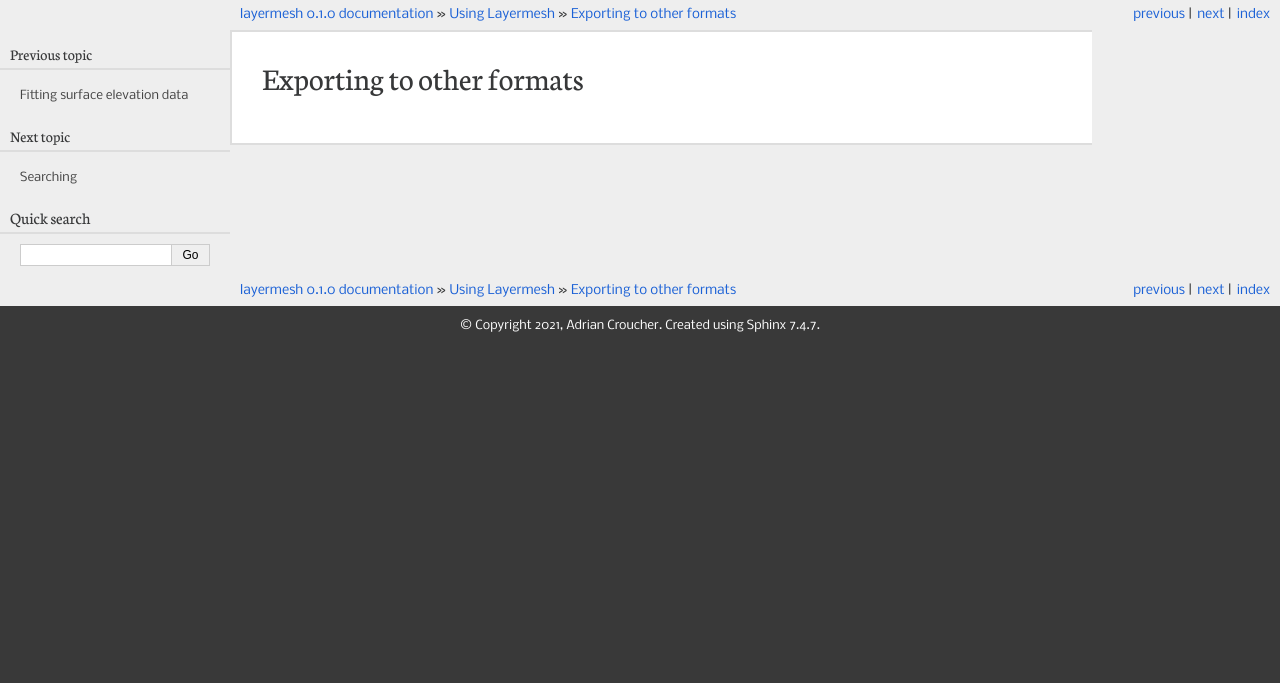
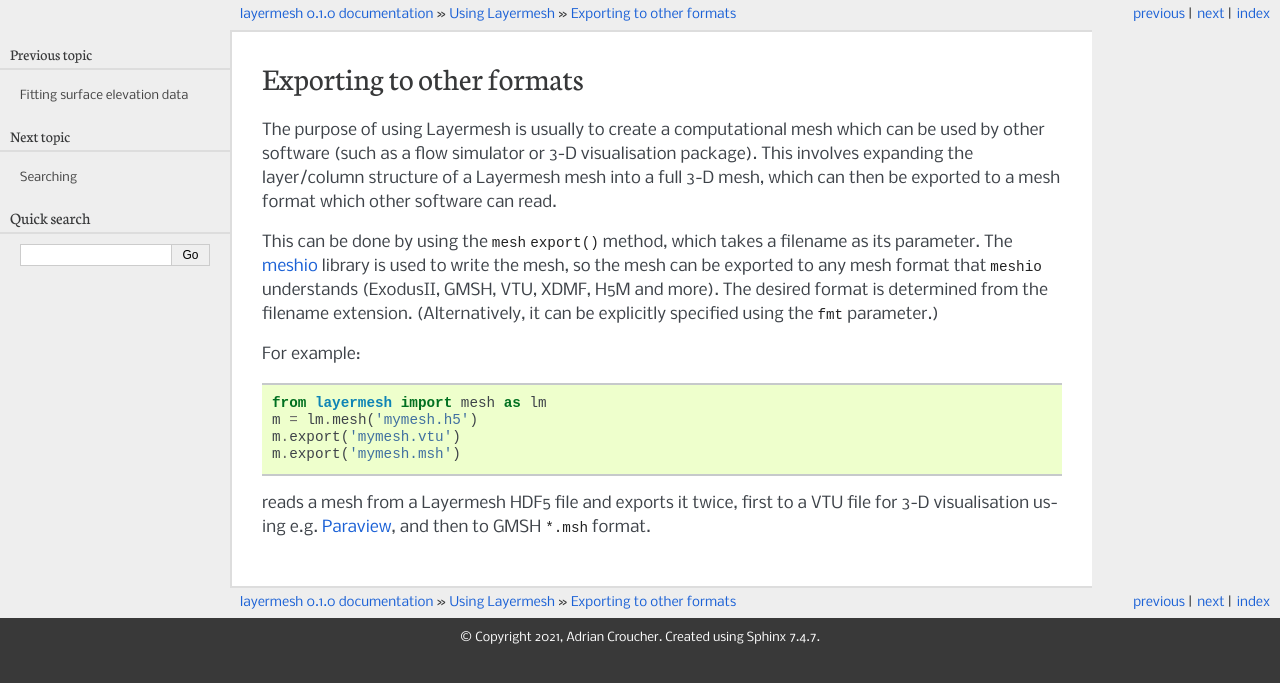
Before and after one commit to acroucher/layermesh, a Sphinx documentation site: the page built from doc/source/export.rst, in a window 1280 px wide. Shown: the top 683 px of the page. Built offline with Sphinx 7.4.7, drawn with Linux system fonts in a browser that asks for light colours.

Commit message:
Add docs on mesh exporting

```diff
--- a/doc/source/export.rst
+++ b/doc/source/export.rst
@@ -1,2 +1,29 @@
 Exporting to other formats
 ==========================
+
+The purpose of using Layermesh is usually to create a computational
+mesh which can be used by other software (such as a flow simulator or
+3-D visualisation package). This involves expanding the layer/column
+structure of a Layermesh mesh into a full 3-D mesh, which can then be
+exported to a mesh format which other software can read.
+
+This can be done by using the ``mesh`` ``export()`` method, which
+takes a filename as its parameter. The `meshio
+<https://pypi.org/project/meshio/>`_ library is used to write the
+mesh, so the mesh can be exported to any mesh format that ``meshio``
+understands (ExodusII, GMSH, VTU, XDMF, H5M and more). The desired
+format is determined from the filename extension. (Alternatively, it
+can be explicitly specified using the ``fmt`` parameter.)
+
+For example:
+
+.. code-block:: python
+
+   from layermesh import mesh as lm
+   m = lm.mesh('mymesh.h5')
+   m.export('mymesh.vtu')
+   m.export('mymesh.msh')
+
+reads a mesh from a Layermesh HDF5 file and exports it twice, first to
+a VTU file for 3-D visualisation using e.g. `Paraview
+<https://www.paraview.org/>`_, and then to GMSH ``*.msh`` format.
```
